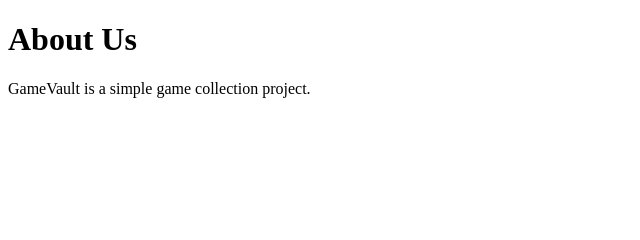
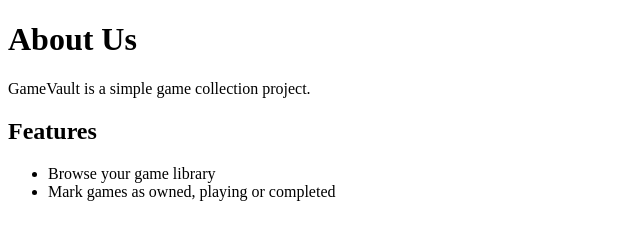
Before and after one commit to manoj8374/GameVault, a plain HTML site: page about.html in a window 1280 px wide. Shown: the whole page, without its empty margins (0-640 px from the left). Drawn offline with Linux system fonts and the light colour scheme.

Commit message:
Add feature description

```diff
--- a/about.html
+++ b/about.html
@@ -7,5 +7,10 @@
 <body>
     <h1>About Us</h1>
     <p>GameVault is a simple game collection project.</p>
+    <h2>Features</h2>
+    <ul>
+        <li>Browse your game library</li>
+        <li>Mark games as owned, playing or completed</li>
+    </ul>
 </body>
 </html>
```
